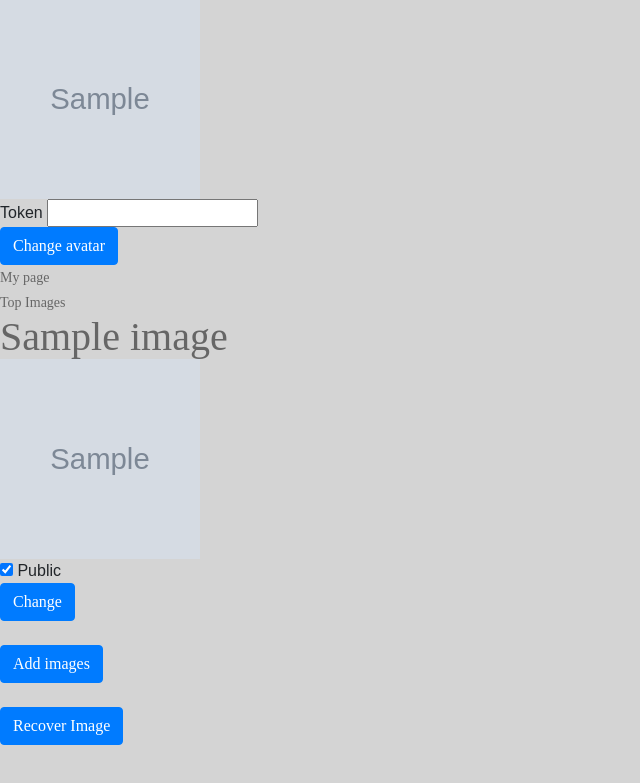
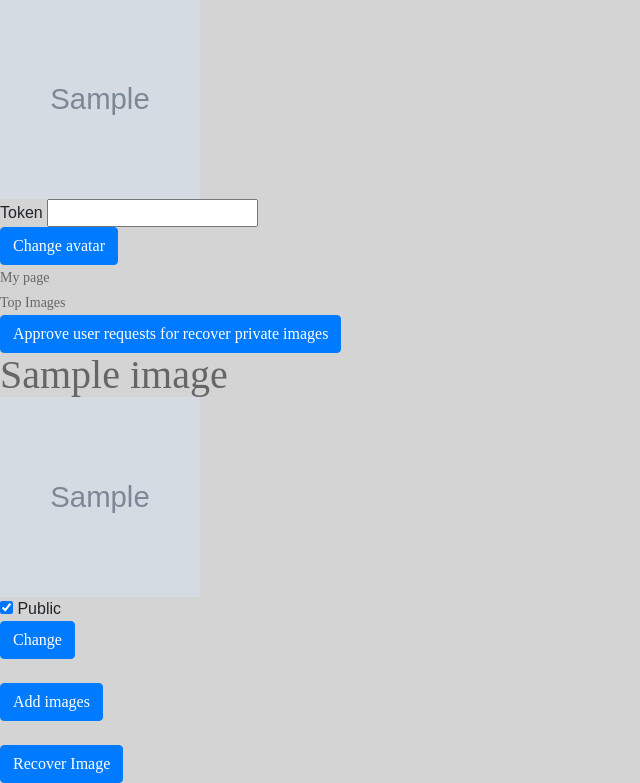
Before and after one commit to BogChamp/nft_imageboard, a Django app: page /profile/1 in a window 1280 px wide. Shown: the part 118-901 px from the top of the page, without its empty margins (0-640 px from the left). Before the commit the page ends 863 px from the top, so only its background shows below. Run offline with Django 3.2, Linux system fonts and the light colour scheme; a user stored in the database is signed in; tables that the repository leaves empty hold one stand-in row (values such as "Sample post"); grey boxes marked "Sample" are stand-in pictures; some libraries are stand-ins or nearby versions; some web fonts are replaced.

Commit message:
Add link to moderator profile, fix moderator access to private images

```diff
--- a/imageboard/templates/imageboard/profile.html
+++ b/imageboard/templates/imageboard/profile.html
@@ -72,6 +72,12 @@
 <div>
     <a href="/board">Top Images</a>
 </div>
+{% if user_info.moderator %}
+    <div>
+        <a class="btn btn-primary" href="/moderation/approval_requests">Approve user requests for
+            recover private images</a>
+    </div>
+{% endif %}
 {% for pic in pics %}
     <div>
         <a href="{% url 'image_info' image_token=pic.0.token %}">
--- a/imageboard/views.py
+++ b/imageboard/views.py
@@ -22,7 +22,8 @@ def image_board(request):
 
 def image_info(request, image_token):
     image = get_object_or_404(Image, token=image_token)
-    if not image.public and image.owner != request.user:
+    user_info = get_object_or_404(UserInfo, user=request.user)
+    if not user_info.moderator and not image.public and image.owner != request.user:
         return HttpResponseForbidden()
     history = History.objects.filter(image=image).order_by('-date')
     likes = Image_Likes.objects.filter(image=image).order_by('-date')
```
Also changed, not shown: imageboard/templates/imageboard/other_profile.html (+4 -4 lines).
